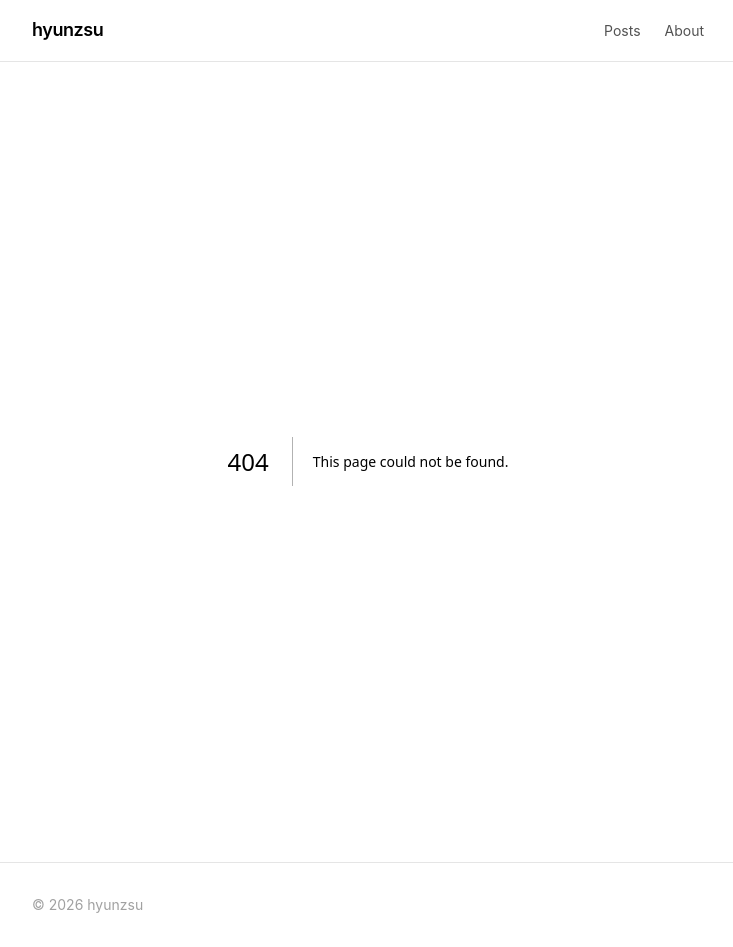
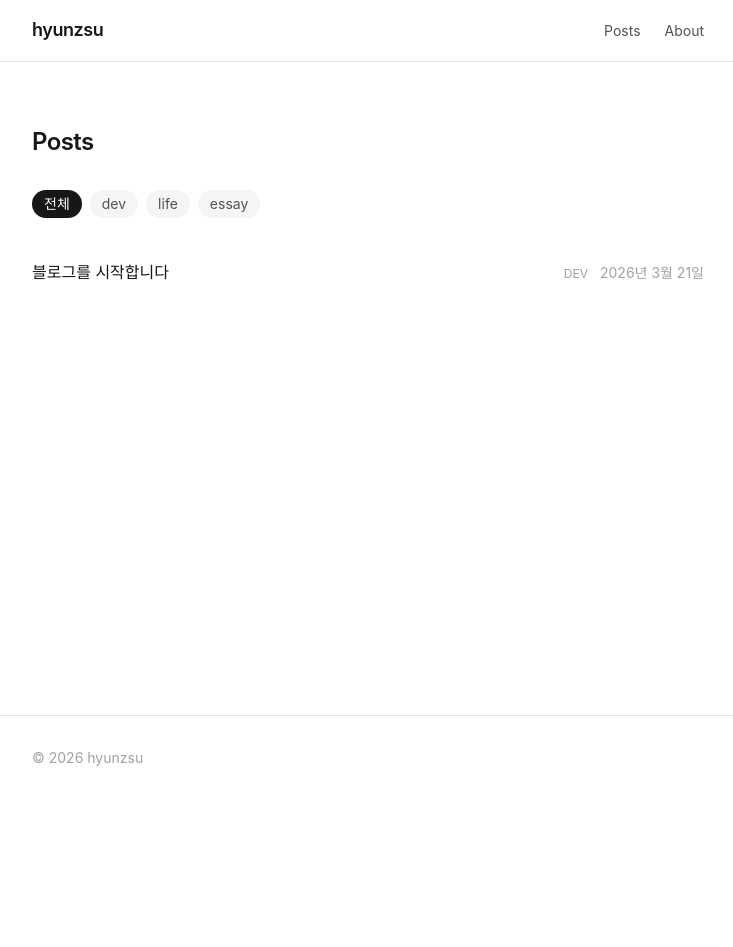
Before and after one commit to hyunzsu/blog, a Next.js app: page /posts in a window 1280 px wide. Before the commit this address had no page. Shown: the whole page, without its empty margins (272-1005 px from the left). After the commit the page ends 800 px from the top, so only its background shows below. Built offline with nearby package versions, Linux system fonts and the light colour scheme; a web font is replaced by a local one.

Commit message:
feat: Posts 목록 페이지 + 카테고리 SSR 필터링
- /posts 전체 글 목록 페이지
- ?category=dev|life|essay URL 파라미터 필터링
- 카테고리 필터 탭 UI (전체/dev/life/essay)
- SSR 동적 렌더링

```diff
--- /dev/null
+++ b/src/app/posts/page.tsx
@@ -0,0 +1,73 @@
+import Link from "next/link";
+import type { Metadata } from "next";
+import { getAllPosts, type Category } from "@/shared/lib/posts";
+import { PostListItem } from "@/shared/ui/post-list-item";
+
+export const metadata: Metadata = {
+  title: "Posts",
+};
+
+const CATEGORIES: { label: string; value: Category | "all" }[] = [
+  { label: "전체", value: "all" },
+  { label: "dev", value: "dev" },
+  { label: "life", value: "life" },
+  { label: "essay", value: "essay" },
+];
+
+interface PostsPageProps {
+  searchParams: Promise<{ category?: string }>;
+}
+
+export default async function PostsPage({ searchParams }: PostsPageProps) {
+  const { category } = await searchParams;
+  const allPosts = getAllPosts();
+
+  const filteredPosts =
+    category && category !== "all"
+      ? allPosts.filter((post) => post.category === category)
+      : allPosts;
+
+  return (
+    <div className="mx-auto max-w-[720px] px-6 py-16">
+      <h1 className="mb-8 text-2xl font-semibold tracking-tight">Posts</h1>
+
+      <div className="mb-8 flex gap-2">
+        {CATEGORIES.map((cat) => {
+          const isActive =
+            cat.value === "all"
+              ? !category || category === "all"
+              : category === cat.value;
+
+          return (
+            <Link
+              key={cat.value}
+              href={
+                cat.value === "all" ? "/posts" : `/posts?category=${cat.value}`
+              }
+              className={`rounded-full px-3 py-1 text-sm transition-colors ${
+                isActive
+                  ? "bg-neutral-900 text-white"
+                  : "bg-neutral-100 text-neutral-600 hover:bg-neutral-200"
+              }`}
+            >
+              {cat.label}
+            </Link>
+          );
+        })}
+      </div>
+
+      {filteredPosts.length > 0 ? (
+        <ul className="divide-y divide-neutral-100">
+          {filteredPosts.map((post) => (
+            <PostListItem
+              key={`${post.category}/${post.slug}`}
+              post={post}
+            />
+          ))}
+        </ul>
+      ) : (
+        <p className="text-neutral-400">해당 카테고리에 글이 없습니다.</p>
+      )}
+    </div>
+  );
+}
```
